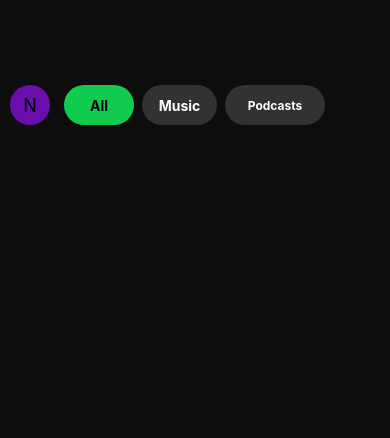
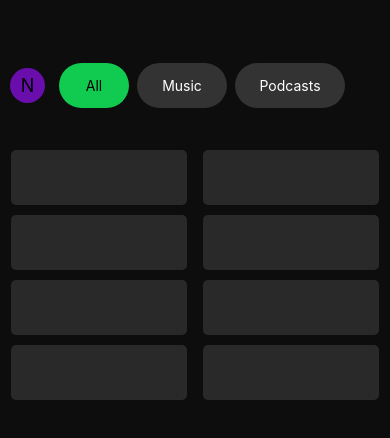
Before and after one commit to ognoah17/MobileDevelopment-GroupAssignment1, a React Native app in the folder SpotifyClone/: screen / in a window 390 px wide. Shown: the top 438 px of the page. Built offline with nearby package versions, Linux system fonts and the light colour scheme.

Commit message:
RecentShowcase outline

```diff
--- a/SpotifyClone/App.tsx
+++ b/SpotifyClone/App.tsx
@@ -1,7 +1,8 @@
 import React from "react";
 import { View } from "react-native";
 import HeaderBar from "./components/HeaderBar"; // Adjust the path if necessary
-import globalStyles from "./styles"; // Import the global styles
+import RecentShowcase from "./components/RecentShowcase"; // Import the RecentShowcase component
+import { colors as Colors, globalStyles } from "./styles";
 
 export default function App() {
   return (
@@ -10,6 +11,7 @@ export default function App() {
       <View style={globalStyles.iconContainer}>
         {/* Add additional components like UserIcon here */}
       </View>
+      <RecentShowcase /> {/* Add the RecentShowcase component */}
     </View>
   );
 }
--- a/SpotifyClone/components/HeaderBar.tsx
+++ b/SpotifyClone/components/HeaderBar.tsx
@@ -1,5 +1,6 @@
 import React from "react";
 import { StyleSheet, View, Text } from "react-native";
+import { colors as Colors} from "../styles";
 
 const HeaderBar = () => {
   return (
@@ -14,7 +15,7 @@ const HeaderBar = () => {
         <Text style={styles.allButtonText}>All</Text>
       </View>
       <View style={[styles.musicButton, styles.buttonSpacing]}>
-        <Text style={styles.otherButtonText}>Music</Text>
+        <Text style={styles.musicText}>Music</Text>
       </View>
       <View style={[styles.podcastButton, styles.buttonSpacing]}>
         <Text style={styles.podcastText}>Podcasts</Text>
@@ -31,52 +32,52 @@ const styles = StyleSheet.create({
     alignItems: "center", // Center items vertically
     height: 80, // Height of the header
     paddingHorizontal: 10, // Padding on the sides
-    marginTop: 65, // Push header down from the top
+    marginTop: 45, // Push header down from the top
   },
   oval: {
     width: 70, // Default width
-    height: 40, // Oval height
+    height: 45, // Oval height
     borderRadius: 50, // Ensures the oval shape
     justifyContent: "center", // Center text inside
     alignItems: "center", // Center text inside
   },
   allButton: {
-    backgroundColor: "#10cb50", // Spotify green for "All"
+    backgroundColor: Colors.SpotifyGreen, // Spotify green for "All"
   },
   allButtonText: {
-    color: "#000000", // Black text for "All"
+    color: Colors.textDark, // Black text for "All"
     fontSize: 14, // Font size
-    fontWeight: "bold", // Bold font
+    fontWeight: "normal", // normal font
   },
   musicButton: {
-    width: 75, // Slightly longer than the default button
-    height: 40, // Maintain height consistent with other buttons
+    width: 90, // Slightly longer than the default button
+    height: 45, // Maintain height consistent with other buttons
     borderRadius: 50, // Ensures oval shape
-    backgroundColor: "#323233", // Dark gray
+    backgroundColor: Colors.lightGrey, // Dark gray
     justifyContent: "center", // Center text inside
     alignItems: "center", // Center text inside
   },
-  otherButtonText: {
-    color: "#FFFFFF", // White text for "Music"
+  musicText: {
+    color: Colors.textLight, // White text for "Music"
     fontSize: 14, // Font size
-    fontWeight: "bold", // Bold font
+    fontWeight: "normal", // normal font
   },
   podcastButton: {
-    width: 100, // Width for podcast button
-    height: 40, // Height for podcast button
+    width: 110, // Width for podcast button
+    height: 45, // Height for podcast button
     borderRadius: 50, // Ensures circular/oval shape
-    backgroundColor: "#323233", // Dark gray
+    backgroundColor: Colors.lightGrey, // Dark gray
     justifyContent: "center", // Center text inside
     alignItems: "center", // Center text inside
   },
   podcastText: {
-    color: "#FFFFFF", // White text for "Podcasts"
-    fontSize: 12, // Explicitly set font size for "Podcasts"
-    fontWeight: "bold", // Bold font
+    color: Colors.textLight, // White text for "Podcasts"
+    fontSize: 14, // Explicitly set font size for "Podcasts"
+    fontWeight: "normal", // normal font
   },
   userIcon: {
-    width: 40, // Circle diameter
-    height: 40, // Circle diameter
+    width: 35, // Circle diameter
+    height: 35, // Circle diameter
     backgroundColor: "#6A0DAD", // Purple background
     borderRadius: 30, // Makes the shape a circle
     justifyContent: "center", // Center text inside
@@ -84,9 +85,9 @@ const styles = StyleSheet.create({
     marginRight: 10, // Space between user icon and first button
   },
   userIconText: {
-    color: "#000000", // Black text
+    color: Colors.textDark, // Black text
     fontSize: 18, // Font size for the letter
-    fontWeight: "regular", // Regular font
+    fontWeight: "normal", // Regular font
   },
   buttonSpacing: {
     marginHorizontal: 4, // Consistent spacing between buttons
--- /dev/null
+++ b/SpotifyClone/components/RecentShowcase.tsx
@@ -0,0 +1,32 @@
+import React from 'react';
+import { View, StyleSheet } from 'react-native';
+import { colors as Colors, globalStyles } from "../styles";
+
+const RecentShowcase: React.FC = () => {
+    return (
+        <View style={styles.container}>
+            {Array.from({ length: 8 }).map((_, index) => (
+                <View key={index} style={styles.box} />
+            ))}
+        </View>
+    );
+};
+
+const styles = StyleSheet.create({
+    container: {
+        flexDirection: 'row', // Arrange children in a row
+        flexWrap: 'wrap', // Allow wrapping to the next line
+        justifyContent: 'space-evenly', // Distribute children evenly with space around them
+        alignItems: 'center', // Align children vertically in the center
+        padding: 0, // Add padding around the container
+    },
+    box: {
+        width: '45%', // Set the width of each box to 45% of the container's width
+        height: 55, // Set the height of each box to 55 units
+        backgroundColor: Colors.darkGrey, // Set the background color of each box to green
+        margin: 5, // Add margin around each box
+        borderRadius: 5, // Round the corners with a radius of 10 units
+    },
+});
+
+export default RecentShowcase;
--- a/SpotifyClone/styles.tsx
+++ b/SpotifyClone/styles.tsx
@@ -5,6 +5,8 @@ const colors = {
   SpotifyBlack: "#0d0d0d",
   textDark: "#000000",
   textLight: "#ffffff",
+  lightGrey: "#333333", // Added missing # for hex color
+  darkGrey: "#292929", // Added missing # for hex color
 };
 
 const globalStyles = StyleSheet.create({
@@ -18,4 +20,4 @@ const globalStyles = StyleSheet.create({
   },
 });
 
-export default globalStyles;
+export { colors, globalStyles }; // Use named exports for both
```
